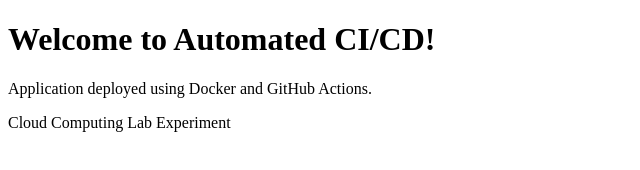
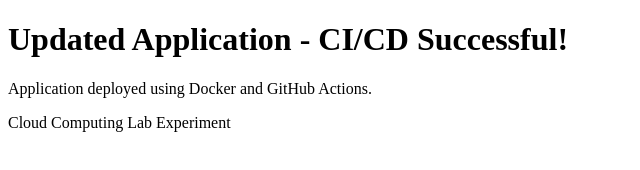
Before and after one commit to Dhivagar-D/cloud-cicd-practical, a plain HTML site: page index.html in a window 1280 px wide. Shown: the whole page, without its empty margins (0-640 px from the left). Drawn offline with Linux system fonts and the light colour scheme.

Commit message:
Update application for CI CD test

```diff
--- a/index.html
+++ b/index.html
@@ -5,7 +5,7 @@
     <title>Cloud CI/CD Practical</title>
 </head>
 <body>
-    <h1>Welcome to Automated CI/CD!</h1>
+    <h1>Updated Application - CI/CD Successful!</h1>
     <p>Application deployed using Docker and GitHub Actions.</p>
     <p>Cloud Computing Lab Experiment</p>
 </body>
```
